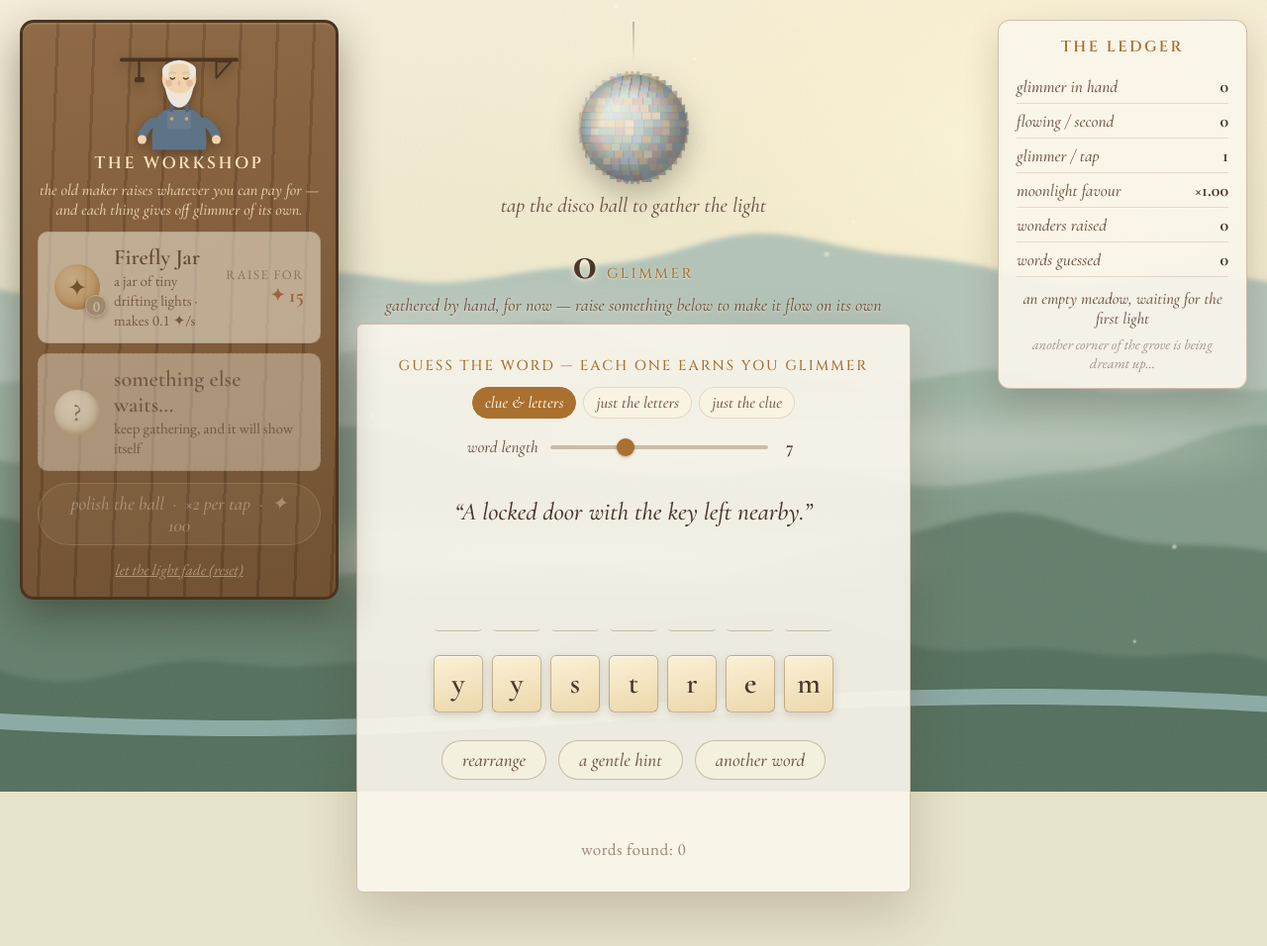
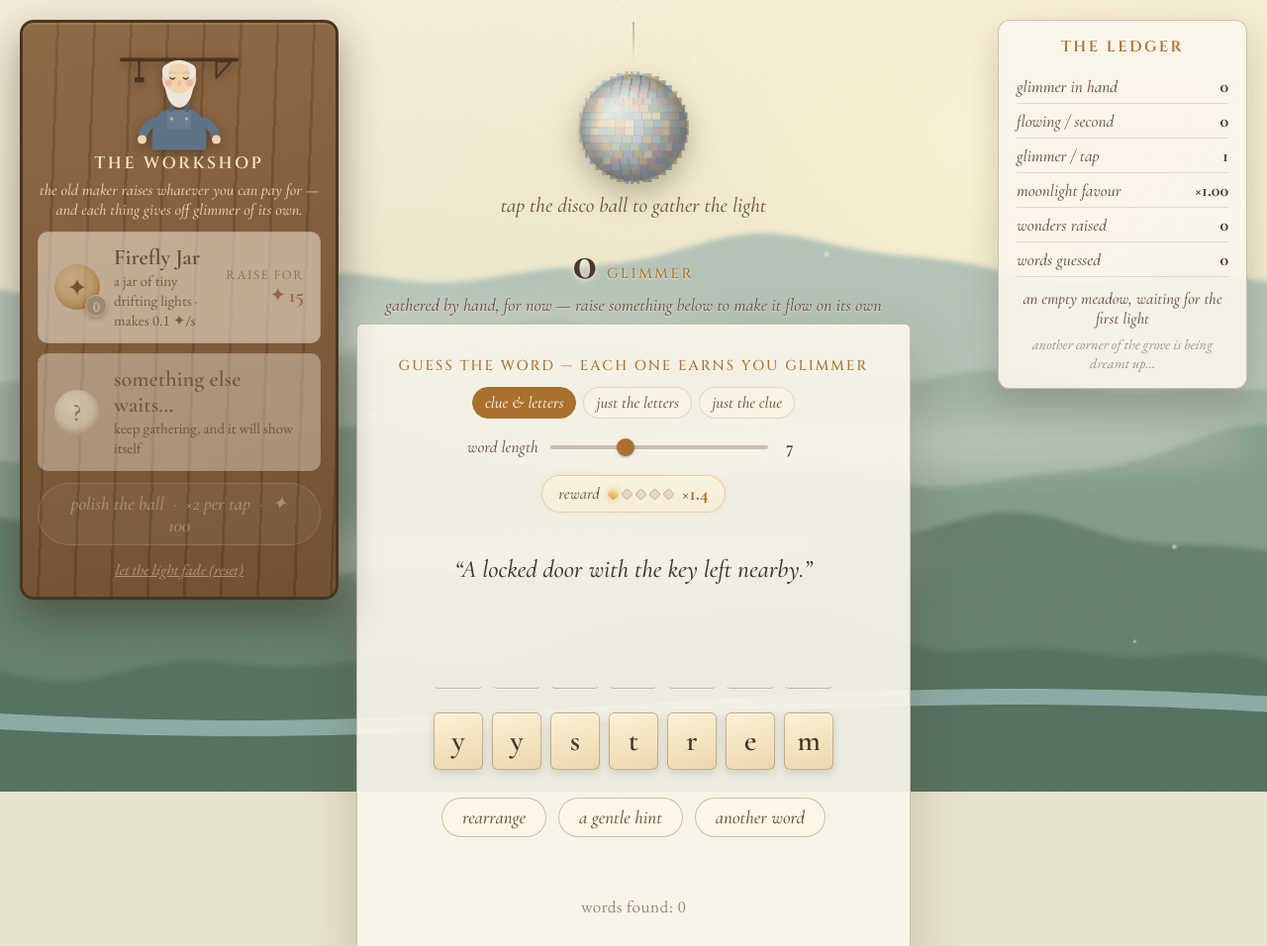
Before and after one commit to elfdisco/elfdisco, a plain HTML site: page index.html in a window 1280 px wide. Shown: the top 956 px of the page at 99% size. Drawn offline with nearby package versions, Linux system fonts and the light colour scheme.

Commit message:
Add tasteful reward meter reflecting mode + length choice

```diff
--- a/index.html
+++ b/index.html
@@ -103,6 +103,23 @@
   .lengthpick #lenVal { font-family: var(--display); font-weight: 700; font-style: normal; color: var(--ink); min-width: 1.2em; text-align: center; }
   .hidden-input { position: absolute; left: -9999px; width: 1px; height: 1px; opacity: 0; }
   .slot.active { border-bottom-color: var(--accent); box-shadow: 0 2px 0 -1px var(--accent); }
+  .reward-meter {
+    display: inline-flex; align-items: center; gap: 9px;
+    margin: 0 0 20px; padding: 6px 16px; border-radius: 999px;
+    background: linear-gradient(180deg, rgba(255,244,214,0.55), rgba(255,235,196,0.3));
+    border: 1px solid rgba(180,140,70,0.32);
+    box-shadow: 0 0 calc(var(--glow, 0.2) * 42px) rgba(226,180,110, var(--glow, 0.2));
+    transition: box-shadow .35s ease;
+  }
+  .rm-label { font-family: var(--display); font-style: italic; color: var(--ink-soft); font-size: .92rem; }
+  .rm-pips { display: inline-flex; gap: 5px; }
+  .rm-pip {
+    width: 9px; height: 9px; transform: rotate(45deg); border-radius: 2px;
+    background: rgba(150,120,70,0.18); box-shadow: inset 0 0 0 1px rgba(150,120,70,0.35);
+    transition: background .3s ease, box-shadow .3s ease;
+  }
+  .rm-pip.on { background: linear-gradient(150deg, #ffe8ac, #d79f48); box-shadow: 0 0 7px rgba(226,178,104,0.75); }
+  .rm-mult { font-family: var(--display); font-weight: 700; color: var(--accent); font-size: 1.08rem; }
 
   /* ---- wooden workshop (left) ---- */
   .workshop {
@@ -497,6 +514,11 @@
           <label for="lenRange">word length</label>
           <input type="range" id="lenRange" min="4" max="13" value="7" step="1" />
           <span id="lenVal">7</span>
+        </div>
+        <div class="reward-meter" id="rewardMeter" aria-hidden="true">
+          <span class="rm-label">reward</span>
+          <span class="rm-pips" id="rmPips"></span>
+          <span class="rm-mult" id="rmMult">&times;1.0</span>
         </div>
         <p class="clue" id="clue"></p>
         <div class="slots" id="slots" aria-label="your word"></div>
@@ -1024,6 +1046,22 @@
   const hiddenInput = document.getElementById("hiddenInput");
   const lenRange = document.getElementById("lenRange");
   const lenVal = document.getElementById("lenVal");
+  const rewardMeter = document.getElementById("rewardMeter");
+  const rmPips = document.getElementById("rmPips");
+  const rmMult = document.getElementById("rmMult");
+
+  const REWARD_MIN = 0.8, REWARD_MAX = 2.2 * (13 / 5);   // easiest .. hardest choice
+  function updateRewardMeter() {
+    if (!rewardMeter) return;
+    const choiceMult = currentMode.factor * (wordLen / 5);
+    const t = Math.max(0, Math.min(1, (choiceMult - REWARD_MIN) / (REWARD_MAX - REWARD_MIN)));
+    const pips = Math.max(1, Math.round(t * 5));
+    let html = "";
+    for (let i = 0; i < 5; i++) html += '<span class="rm-pip' + (i < pips ? " on" : "") + '"></span>';
+    rmPips.innerHTML = html;
+    rmMult.textContent = "\u00d7" + choiceMult.toFixed(1);
+    rewardMeter.style.setProperty("--glow", (0.12 + t * 0.55).toFixed(2));
+  }
 
   function buildModes() {
     modesEl.innerHTML = "";
@@ -1075,6 +1113,7 @@
       setTimeout(() => { try { hiddenInput.focus(); } catch (e) {} }, 40);
     }
     renderWord();
+    updateRewardMeter();
   }
   function finishWin() {
     const len = current.w.length;
@@ -1221,7 +1260,7 @@
     const b = document.getElementById(id);
     if (b) b.addEventListener("mousedown", (e) => { if (!currentMode.pool) e.preventDefault(); });
   });
-  lenRange.addEventListener("input", () => { wordLen = parseInt(lenRange.value, 10); lenVal.textContent = wordLen; });
+  lenRange.addEventListener("input", () => { wordLen = parseInt(lenRange.value, 10); lenVal.textContent = wordLen; updateRewardMeter(); });
   lenRange.addEventListener("change", () => { wordLen = parseInt(lenRange.value, 10); lenVal.textContent = wordLen; newWord(); save(); });
 
   /* ================================================================
```
